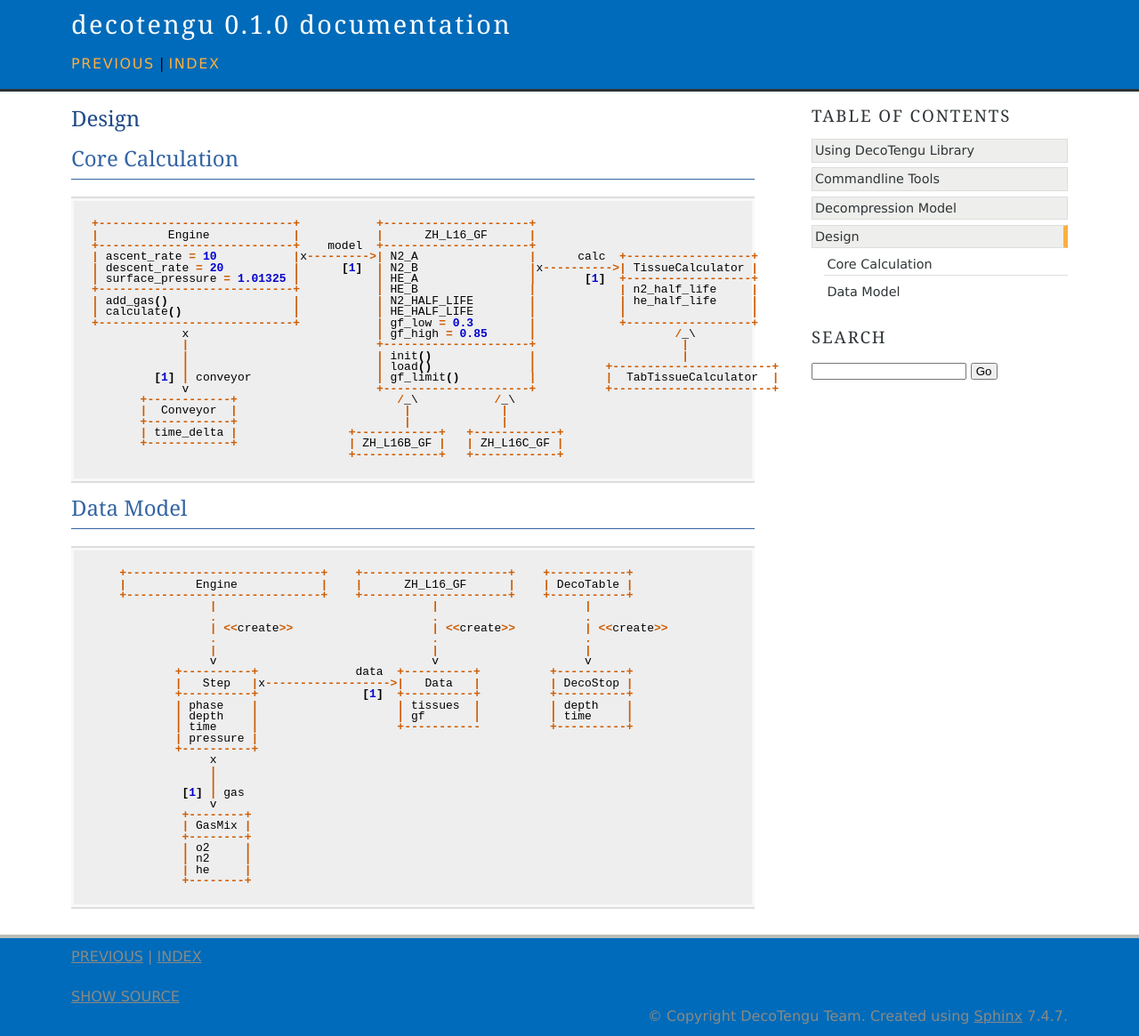
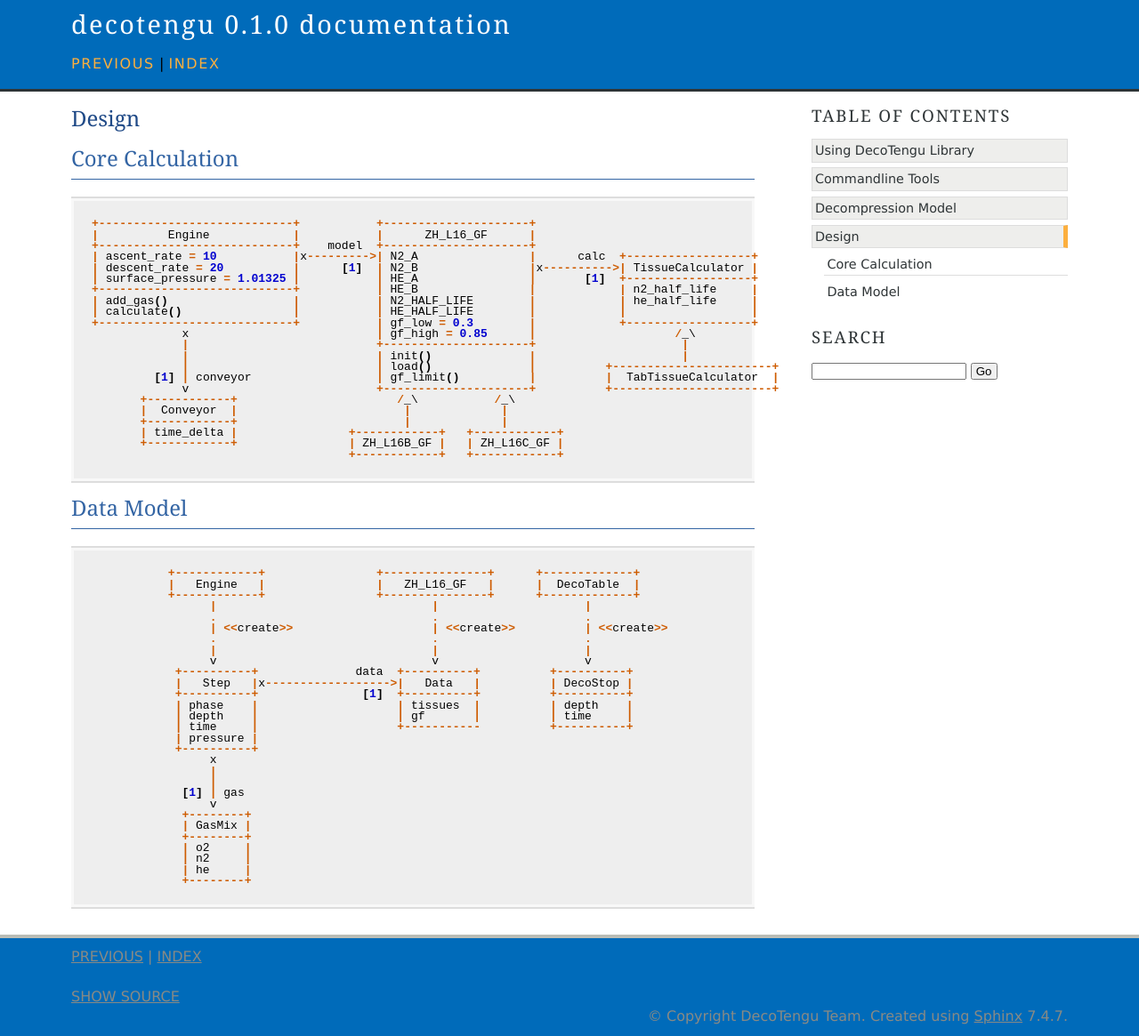
Before and after one commit to gully/decotengu, a Sphinx documentation site: the page built from doc/design.rst, in a window 1280 px wide. Shown: the whole page at 89% size. Built offline with Sphinx 7.4.7, drawn with Linux system fonts in a browser that asks for light colours.

Commit message:
- documentation cleanup

```diff
--- a/doc/design.rst
+++ b/doc/design.rst
@@ -35,9 +35,9 @@ Data Model
 .. code::
    :class: diagram
 
-       +----------------------------+    +---------------------+    +-----------+
-       |          Engine            |    |      ZH_L16_GF      |    | DecoTable |
-       +----------------------------+    +---------------------+    +-----------+
+              +------------+                +---------------+      +-------------+
+              |   Engine   |                |   ZH_L16_GF   |      |  DecoTable  |
+              +------------+                +---------------+      +-------------+
                     |                               |                     |
                     .                               .                     .
                     | <<create>>                    | <<create>>          | <<create>>
```
